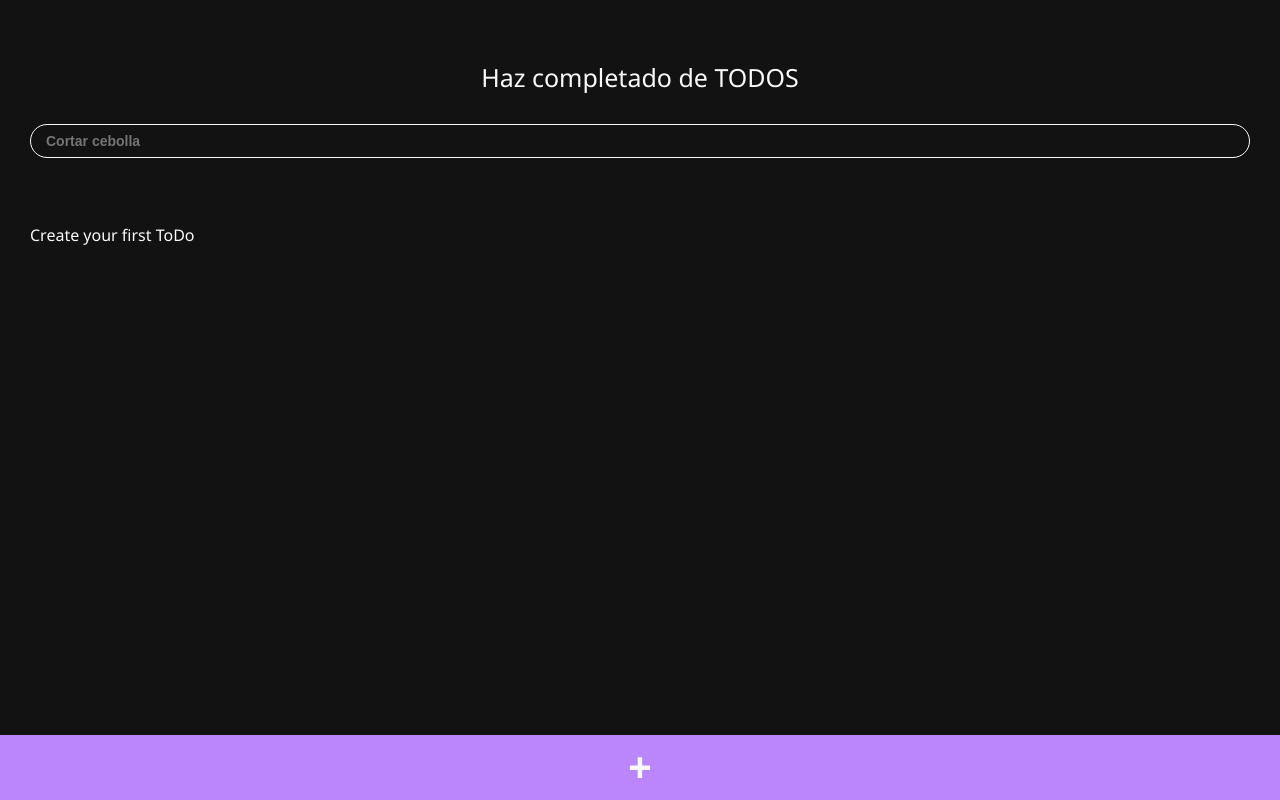
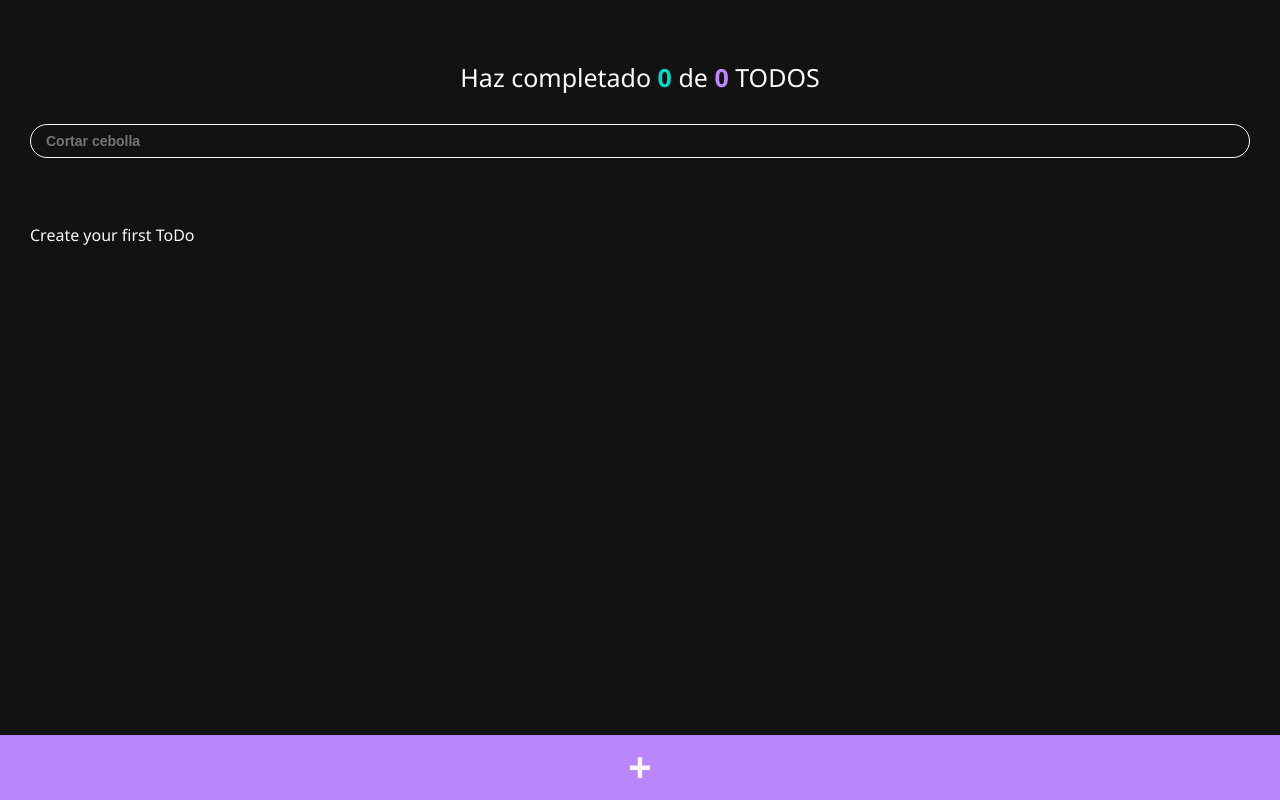
Before and after one commit to DavidGD616/todo-app, a React (Create React App) app: page / in a window 1280 px wide. Built offline with nearby package versions, Linux system fonts and the light colour scheme.

Commit message:
TodoCounter useContect applied

```diff
--- a/src/components/TodoCounter.js
+++ b/src/components/TodoCounter.js
@@ -1,8 +1,15 @@
-function TodoCounter({ total, completed }) {
+import React from "react";
+import { TodoContext } from "../context";
+
+function TodoCounter() {
+  const {
+    completedTodos,
+    totalTodos,
+  } = React.useContext(TodoContext)
     return (
       <div className="container">
       <h1 className="todoCounter">
-        Haz completado <span>{completed}</span> de <span>{total}</span> TODOS
+        Haz completado <span>{completedTodos}</span> de <span>{totalTodos}</span> TODOS
       </h1>
       </div>
     )
```
